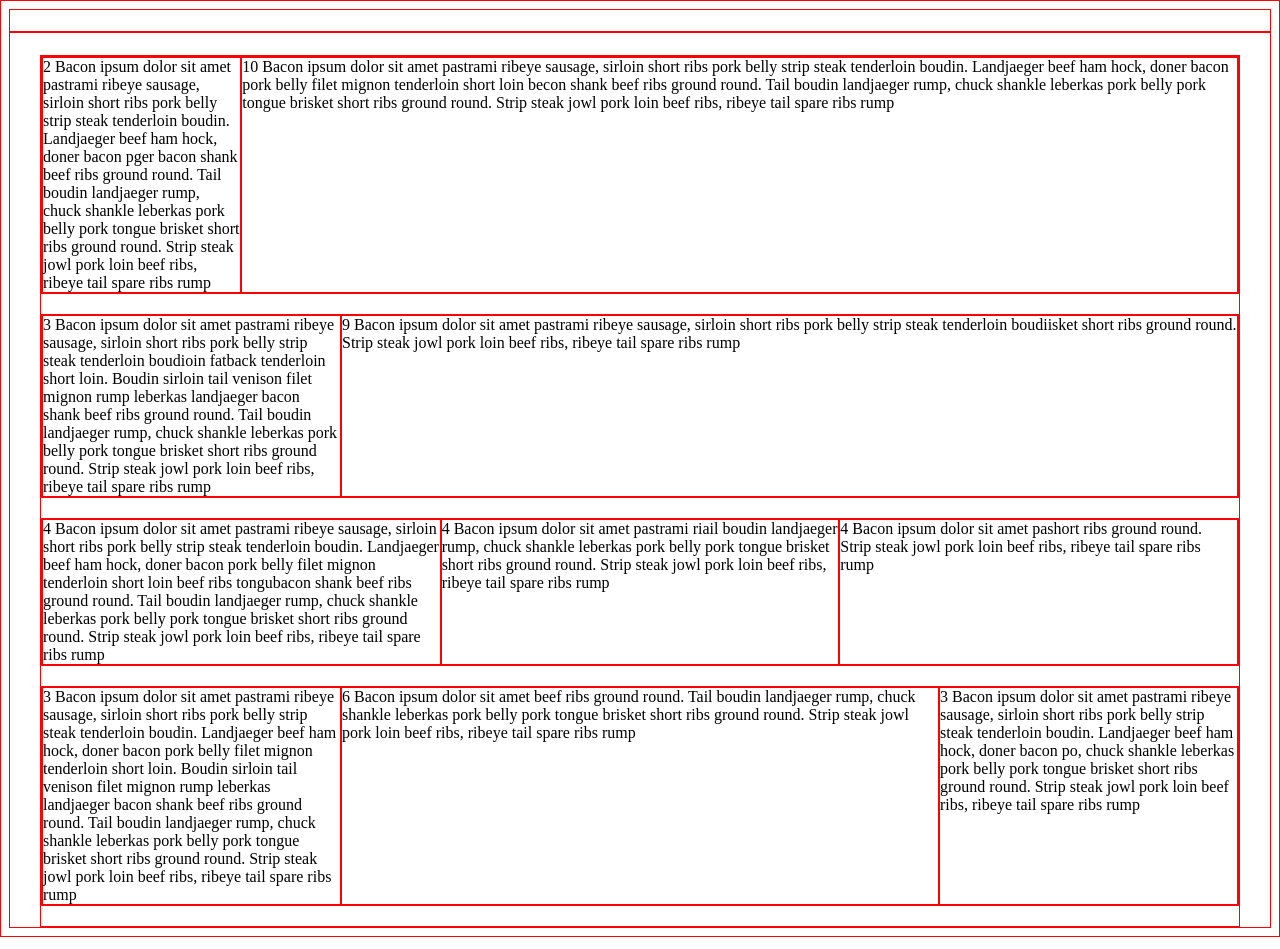
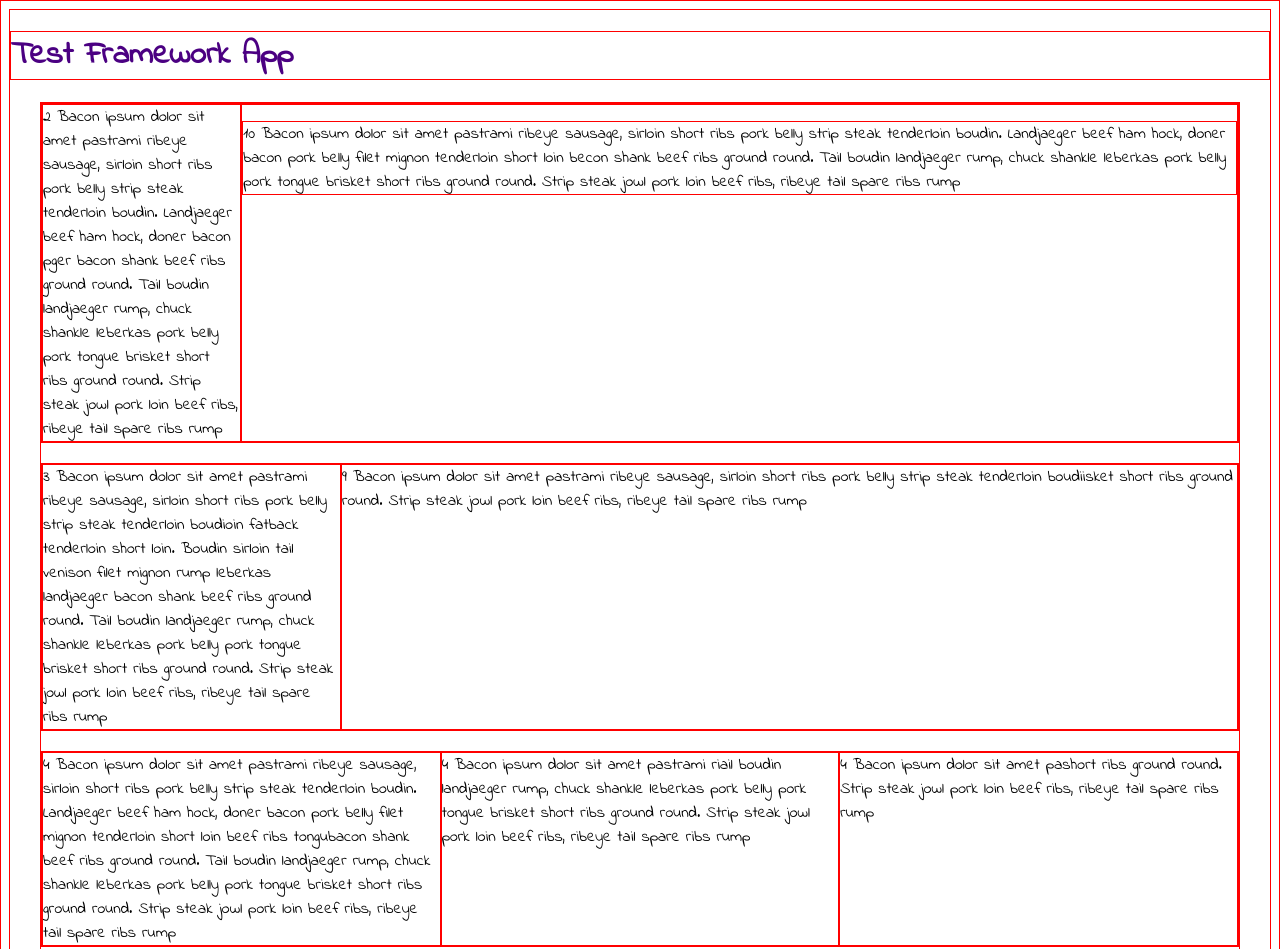
Before and after one commit to EliDaProud/Udacity-HTML-CSS, a plain HTML site: page 2_css_frameworks_responsive_layouts/portfolio/framework/test.html in a window 1280 px wide. Shown: the top 949 px of the page. Drawn offline with Linux system fonts and the light colour scheme.

Commit message:
portfolio project

```diff
--- a/2_css_frameworks_responsive_layouts/portfolio/framework/css/main.css
+++ b/2_css_frameworks_responsive_layouts/portfolio/framework/css/main.css
@@ -3,15 +3,29 @@
 	-moz-box-sizing: border-box;
 	-ms-box-sizing: border-box;
 	box-sizing: border-box;
+
+	border: 1px solid red !important;
+	overflow: auto;
 }
 
 * {
-   border: 1px solid red !important;
+	font-family: 'Indie Flower', cursive;
 }
-
 
 h1 {
 	color: indigo;
+}
+
+@media only screen and (max-width: 500px) {
+	p {
+		background-color: blue;
+	}
+}
+
+@media only screen and (max-width: 300px) {
+	p {
+		display: none;
+	}
 }
 
 .grid {
--- a/2_css_frameworks_responsive_layouts/portfolio/framework/test.html
+++ b/2_css_frameworks_responsive_layouts/portfolio/framework/test.html
@@ -4,13 +4,16 @@
   <meta charset="utf-8">
   <title>Framework Test Page</title>
   <link rel="stylesheet" href="css/main.css">
+  <link href='https://fonts.googleapis.com/css?family=Indie+Flower' rel='stylesheet' type='text/css'>
 </head>
 <body>
-	<h1></h1>
+	<h1>Test Framework App</h1>
 		  <div class="grid">
 		    <div class="row">
 		      <div class="col-2">2 Bacon ipsum dolor sit amet pastrami ribeye sausage, sirloin short ribs pork belly strip steak tenderloin boudin. Landjaeger beef ham hock, doner bacon pger bacon shank beef ribs ground round. Tail boudin landjaeger rump, chuck shankle leberkas pork belly pork tongue brisket short ribs ground round. Strip steak jowl pork loin beef ribs, ribeye tail spare ribs rump</div>
-		      <div class="col-10">10 Bacon ipsum dolor sit amet pastrami ribeye sausage, sirloin short ribs pork belly strip steak tenderloin boudin. Landjaeger beef ham hock, doner bacon pork belly filet mignon tenderloin short loin becon shank beef ribs ground round. Tail boudin landjaeger rump, chuck shankle leberkas pork belly pork tongue brisket short ribs ground round. Strip steak jowl pork loin beef ribs, ribeye tail spare ribs rump</div>
+		      <div class="col-10">
+		      	<p>10 Bacon ipsum dolor sit amet pastrami ribeye sausage, sirloin short ribs pork belly strip steak tenderloin boudin. Landjaeger beef ham hock, doner bacon pork belly filet mignon tenderloin short loin becon shank beef ribs ground round. Tail boudin landjaeger rump, chuck shankle leberkas pork belly pork tongue brisket short ribs ground round. Strip steak jowl pork loin beef ribs, ribeye tail spare ribs rump</p>
+		      </div>
 		    </div>
 		    <div class="row">
 		      <div class="col-3">3 Bacon ipsum dolor sit amet pastrami ribeye sausage, sirloin short ribs pork belly strip steak tenderloin boudioin fatback tenderloin short loin. Boudin sirloin tail venison filet mignon rump leberkas landjaeger bacon shank beef ribs ground round. Tail boudin landjaeger rump, chuck shankle leberkas pork belly pork tongue brisket short ribs ground round. Strip steak jowl pork loin beef ribs, ribeye tail spare ribs rump</div>
--- /dev/null
+++ b/2_css_frameworks_responsive_layouts/portfolio/portfolio/css/styles.css
@@ -0,0 +1,128 @@
+* {
+	-webkit-box-sizing: border-box;
+	-moz-box-sizing: border-box;
+	-ms-box-sizing: border-box;
+	box-sizing: border-box;
+
+	border: 1px solid red !important;
+	overflow: auto;
+}
+
+
+/* Headers */
+
+h1 {
+	font-family: 'Lato', sans-serif;
+    text-align: right;
+    font-size: 5em;
+    color: grey;
+    margin: 0;
+    padding-top: 0;
+}
+
+h4 {
+    font-family: 'Lato', sans-serif;
+    text-align: right;
+    font-size: 2em;
+    color: dimgrey;
+    margin: 0;
+    padding-right: 1%;
+}
+
+/* Elements */
+
+img {
+    display: block;
+}
+
+.projects {
+    margin: auto;
+    width: auto;
+    display: block;
+    padding: 10px;
+}
+
+.featured {
+    font-family: 'Lato', sans-serif;
+    font-weight: bolder;
+    font-size: 1.5em;
+    color: lightsteelblue;
+    margin-top: 40px;
+}
+
+#liner {
+    height: 5px;
+    width: 100%;
+    background: #bcbbbb;
+}
+
+p {
+    text-align: center;
+}
+
+
+/* Layout */
+
+.grid {
+    margin: 0 auto;
+    max-width: 1200px;
+    width: 100%;
+    padding: 35px;
+}
+
+.row {
+    width: 100%;
+    margin-bottom: 20px;
+    display: flex;
+}
+
+
+/*  Columns */
+
+.col-1 {
+    width: 8.33%;
+}
+
+.col-2 {
+    width: 16.66%;
+}
+
+.col-3 {
+    width: 25%;
+}
+
+.col-4 {
+    width: 33.33%;
+}
+
+.col-5 {
+    width: 41.66%;
+}
+
+.col-6 {
+    width: 50%;
+}
+
+.col-7 {
+    width: 58.33%;
+}
+
+.col-8 {
+    width: 66.66%;
+}
+
+.col-9 {
+    width: 75%;
+}
+
+.col-10 {
+    width: 83.33%;
+}
+
+.col-11 {
+    width: 91.66%;
+}
+
+.col-12 {
+    width: 100%;
+}
```
Also changed, not shown: 2_css_frameworks_responsive_layouts/portfolio/portfolio/index.html (added, +47 -0 lines), 2_css_frameworks_responsive_layouts/portfolio/portfolio/img/1200-400.jpg (added).
